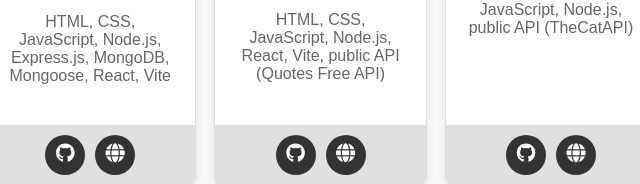
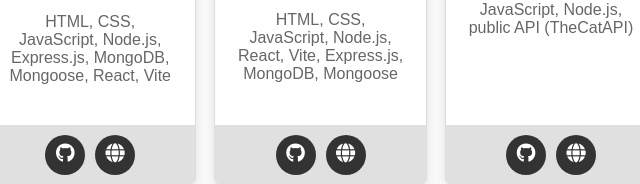
Before and after one commit to l-rud/portfolio, a plain HTML site: page index.html in a window 1280 px wide. Shown: the part 597-781 px from the top of the page, 89-729 px from the left. Drawn offline with Linux system fonts and the light colour scheme.

Commit message:
Tech stack information update

```diff
--- a/index.html
+++ b/index.html
@@ -62,7 +62,7 @@
                     </div>
                     <div class="card-details">
                         <h3 class="card-title">Starry Inspirations</h3>
-                        <p class="card-tech">HTML, CSS, JavaScript, Node.js, React, Vite, public API (Quotes Free API)
+                        <p class="card-tech">HTML, CSS, JavaScript, Node.js, React, Vite, Express.js, MongoDB, Mongoose
                         </p>
                     </div>
                     <div class="card-icons">
```
